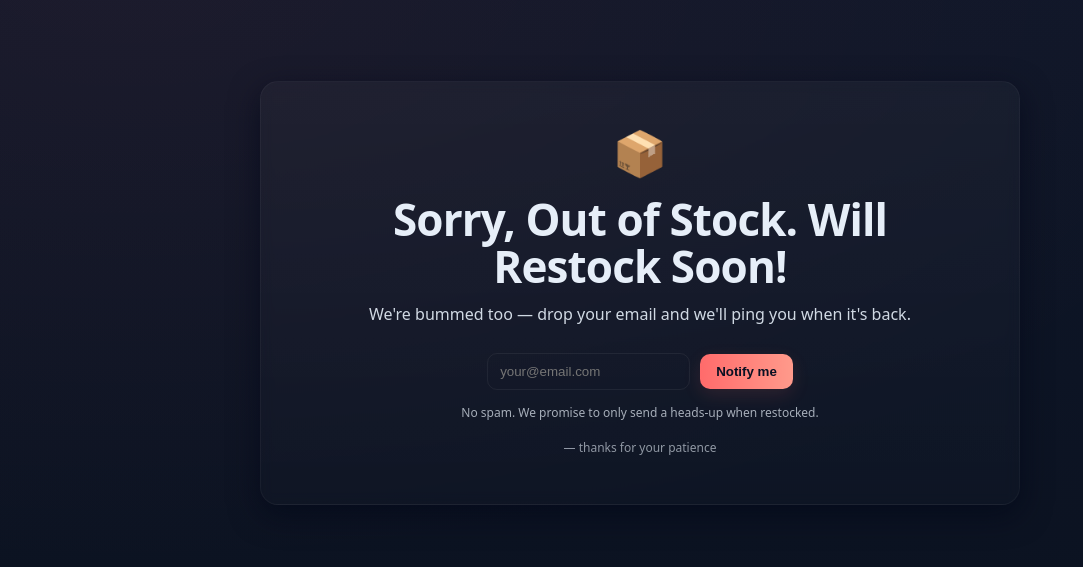
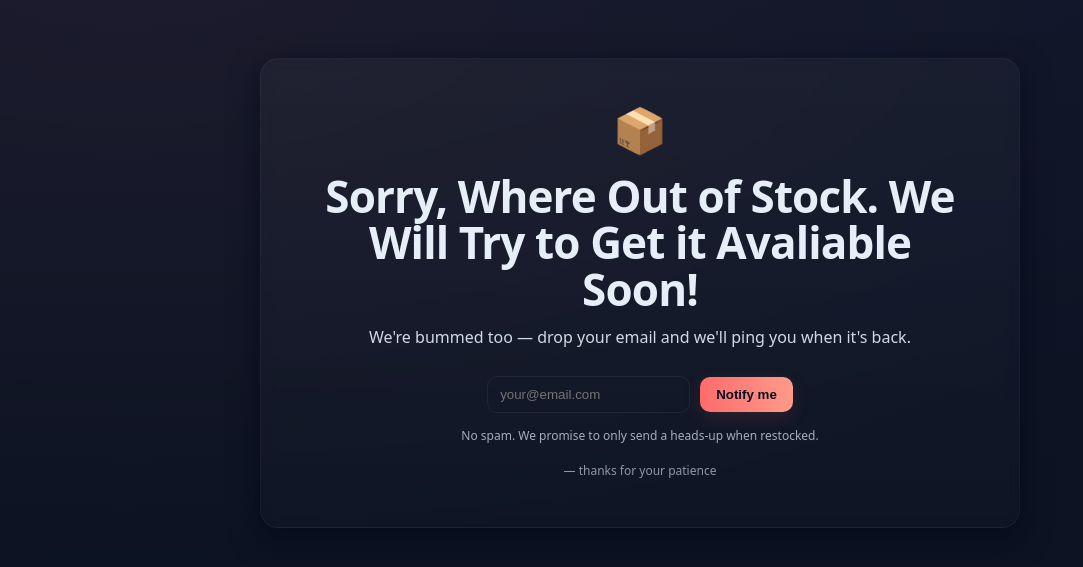
Before and after one commit to Bob-pixel-hub/out-of-stock, a plain HTML site: page index.html in a window 1280 px wide. Shown: the part 107-674 px from the top of the page, without its empty margins (0-1083 px from the left). Drawn offline with Linux system fonts and the light colour scheme.

Commit message:
Update index.html

```diff
--- a/index.html
+++ b/index.html
@@ -77,7 +77,7 @@
 <body>
   <main class="card" role="main">
     <div class="emoji">📦</div>
-    <h1>Sorry, Out of Stock. Will Restock Soon!</h1>
+    <h1>Sorry, Where Out of Stock. We Will Try to Get it Avaliable Soon!</h1>
     <p class="lead">We're bummed too — drop your email and we'll ping you when it's back.</p>
 
     <form class="cta" onsubmit="notify(event)">
```
